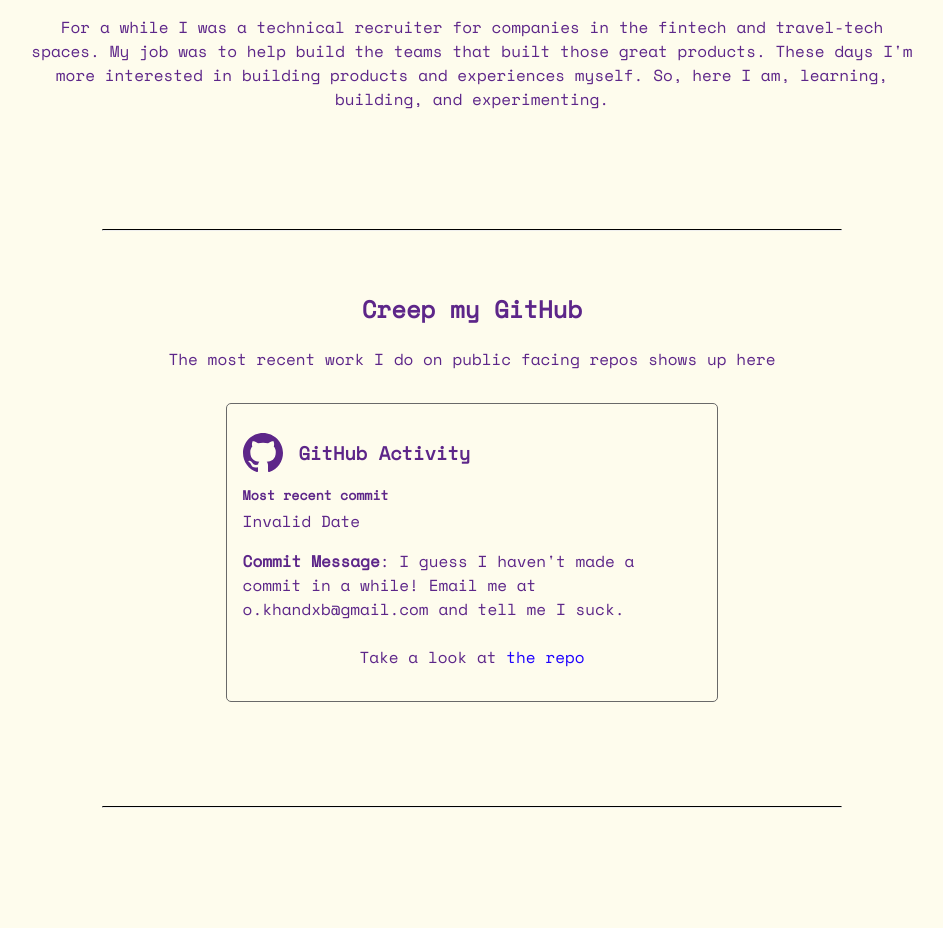
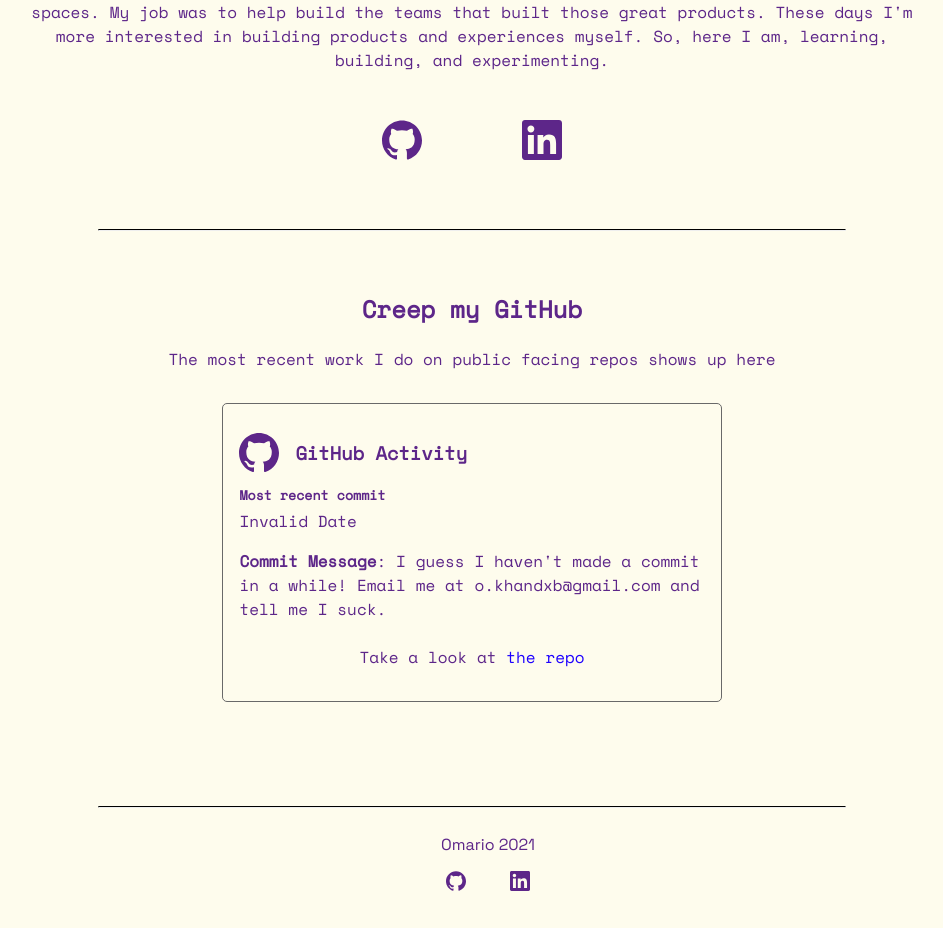
Before and after one commit to lowsound42/homepage, a Next.js app: page / in a window 1280 px wide. Shown: the part 467-1395 px from the top of the page, without its empty margins (168-1111 px from the left). Before the commit the page ends 1299 px from the top, so only its background shows below. Built offline with nearby package versions, Linux system fonts and the light colour scheme; no server answers.

Commit message:
footer added

```diff
--- a/components/AboutHero.tsx
+++ b/components/AboutHero.tsx
@@ -3,6 +3,7 @@ import { device } from '../styles/mediaQueryHelpers';
 import mixins from '../styles/mixins';
 import Image from 'next/image';
 import { motion } from 'framer-motion';
+import { SiGithub, SiLinkedin } from 'react-icons/si';
 
 const AboutHero = () => {
     return (
@@ -29,6 +30,22 @@ const AboutHero = () => {
                     So, here I am, learning, building, and experimenting.
                 </p>
             </AboutText>
+            <AboutSocial>
+                <SocialLink
+                    href="https://github.com/lowsound42"
+                    rel="noreferrer"
+                    target="_blank"
+                >
+                    <SiGithub size={40} />
+                </SocialLink>
+                <SocialLink
+                    href="https://www.linkedin.com/in/omarkhanhr/"
+                    rel="noreferrer"
+                    target="_blank"
+                >
+                    <SiLinkedin size={40} />
+                </SocialLink>
+            </AboutSocial>
         </AboutContainer>
     );
 };
@@ -41,6 +58,16 @@ const AboutContainer = styled.div`
     margin-bottom: 2rem;
     margin-top: 5rem;
 `;
+const AboutSocial = styled.div`
+    ${mixins.flexRow}
+    justify-content: space-between;
+    margin-top: 2rem;
+    width: 35%;
+    @media ${device.tablet} {
+        width: 20%;
+    }
+`;
+const SocialLink = styled.a``;
 const CartoonMe = styled(motion.div)``;
 const AboutText = styled.div`
     text-align: center;
--- /dev/null
+++ b/components/Footer.tsx
@@ -0,0 +1,59 @@
+import Navbar from './Navbar';
+import { LayoutProps } from './types';
+import styled from 'styled-components';
+import { SiGithub, SiLinkedin } from 'react-icons/si';
+import mixins from '../styles/mixins';
+import { device } from '../styles/mediaQueryHelpers';
+
+const Footer = () => {
+    return (
+        <FooterContainer>
+            <FooterText>Omario {new Date().getFullYear()}</FooterText>
+            <Social>
+                <SocialLink
+                    href="https://github.com/lowsound42"
+                    rel="noreferrer"
+                    target="_blank"
+                >
+                    <SiGithub size={20} />
+                </SocialLink>
+                <SocialLink
+                    href="https://www.linkedin.com/in/omarkhanhr/"
+                    rel="noreferrer"
+                    target="_blank"
+                >
+                    <SiLinkedin size={20} />
+                </SocialLink>
+            </Social>
+        </FooterContainer>
+    );
+};
+
+export default Footer;
+
+const FooterText = styled.p``;
+
+const FooterContainer = styled.div`
+    position: absolute;
+    bottom: 0;
+    ${mixins.flexColumn}
+    width: 100vw;
+    justify-content: center;
+    font-family: 'Space Grotesk';
+`;
+
+const Social = styled.div`
+
+    text-align: center;
+    ${mixins.flexRow}
+    justify-content: space-around;
+    align-items:center;
+    margin: 0 auto;
+    margin-bottom: 2rem;
+    width: 20%;
+    @media ${device.laptop}{
+      width: 10%;
+    }
+  }`;
+
+const SocialLink = styled.a``;
--- a/components/GitHubCard.tsx
+++ b/components/GitHubCard.tsx
@@ -100,6 +100,7 @@ const GitIntro = styled.h2`
 
 const GitDesc = styled.div`
     margin-bottom: 2rem;
+    text-align: center;
 `;
 
 const GitHeader = styled.h3`
--- a/components/Layout.tsx
+++ b/components/Layout.tsx
@@ -1,15 +1,17 @@
 import Navbar from './Navbar';
 import { LayoutProps } from './types';
 import styled from 'styled-components';
+import Footer from './Footer';
 
 const Layout = ({ children }: LayoutProps) => {
     return (
         <>
             <Navbar />
-
             <MainContainer>
                 <main>
-                    <LayoutContent>{children} </LayoutContent>
+                    <LayoutContent>
+                        {children} <Footer />
+                    </LayoutContent>
                 </main>
             </MainContainer>
         </>
@@ -18,11 +20,10 @@ const Layout = ({ children }: LayoutProps) => {
 export default Layout;
 
 const MainContainer = styled.div`
+    position: relative;
     min-height: 100vh;
-    padding: 0 0.5rem;
     display: flex;
     flex-direction: column;
-    justify-content: flex-start;
 `;
 
 const LayoutContent = styled.div`
--- a/components/Navbar.tsx
+++ b/components/Navbar.tsx
@@ -83,7 +83,7 @@ const NavContainer = styled.nav`
 `;
 const NavUList = styled.ul`
     @media ${device.mobileS} {
-        font-size: 0.8rem;
+        font-size: 0.7rem;
     }
     @media ${device.mobileM} {
         font-size: 1rem;
--- a/pages/blog.tsx
+++ b/pages/blog.tsx
@@ -84,10 +84,14 @@ const BlogHolder = styled.div``;
 
 const BlogContainer = styled.div`
     ${mixins.flexColumn}
-    margin-top: 5rem;
     font-family: 'Space Mono';
+    margin: 0 auto;
+    margin-top: 8rem;
+    width: 80%;
+    margin-bottom: 10rem;
     @media ${device.laptop} {
         margin-top: 10rem;
+        width: 60%;
     }
 `;
 const BlogList = styled.ul`
--- a/pages/index.tsx
+++ b/pages/index.tsx
@@ -92,12 +92,5 @@ const HomeContainer = styled.div`
         ${mixins.flexColumn};
     }
     font-family: 'Space Mono';
+    margin-bottom: 6rem;
 `;
-
-const BlogHolder = styled.div`
-    @media ${device.tablet} {
-        ${mixins.flexColumn};
-        margin-top: 2rem;
-        width: 100%;
-    }
-`;
--- a/pages/post/[slug].tsx
+++ b/pages/post/[slug].tsx
@@ -80,9 +80,11 @@ const PostContainer = styled.div`
     align-items:flex-start;
     margin-top: 5rem;
     font-family: 'Space Mono';
+    margin-bottom: 10rem;
     @media ${device.laptop} {
         width: 50%;
         margin: 0 auto;
         margin-top: 7rem;
+        margin-bottom: 10rem;
     }
 `;
--- a/pages/project/[slug].tsx
+++ b/pages/project/[slug].tsx
@@ -77,10 +77,12 @@ const PostContainer = styled.div`
     ${mixins.flexColumn}
     align-items:flex-start;
     margin-top: 5rem;
+    margin-bottom: 10rem;
     font-family: 'Space Mono';
     @media ${device.laptop} {
         width: 50%;
         margin: 0 auto;
         margin-top: 7rem;
+        margin-bottom: 10rem;
     }
 `;
--- a/pages/projects.tsx
+++ b/pages/projects.tsx
@@ -76,9 +76,13 @@ const BlogHolder = styled.div``;
 const BlogContainer = styled.div`
     ${mixins.flexColumn}
     font-family: 'Space Mono';
-    margin-top: 5rem;
+    margin: 0 auto;
+    margin-top: 8rem;
+    width: 80%;
+    margin-bottom: 10rem;
     @media ${device.laptop} {
         margin-top: 10rem;
+        width: 60%;
     }
 `;
 const BlogList = styled.ul`
```
